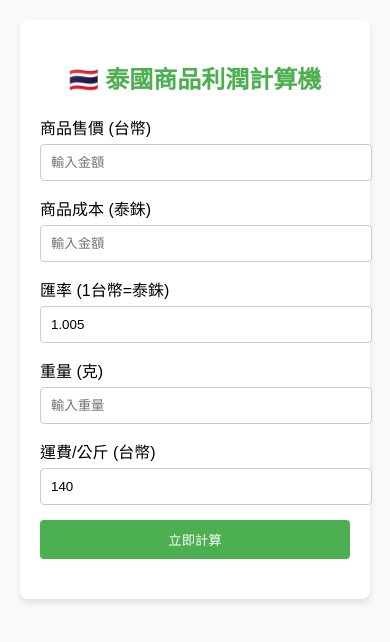
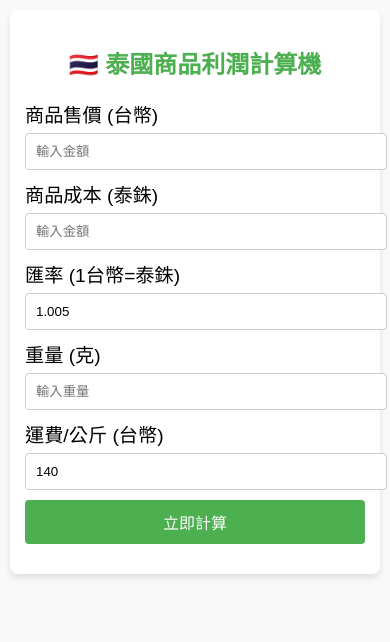
Before and after one commit to norman0228/TH, a plain HTML site: page index.html in a window 390 px wide. Drawn offline with Linux system fonts and the light colour scheme.

Commit message:
styles.css

```diff
--- a/styles.css
+++ b/styles.css
@@ -1,3 +1,4 @@
+/* 全局樣式 */
 body {
     font-family: Arial, sans-serif;
     margin: 0;
@@ -9,7 +10,7 @@ body {
     max-width: 600px;
     margin: 0 auto;
     background: white;
-    padding: 20px;
+    padding: 15px; /* 縮小行距 */
     border-radius: 8px;
     box-shadow: 0 4px 6px rgba(0, 0, 0, 0.1);
 }
@@ -17,15 +18,17 @@ body {
 h2 {
     text-align: center;
     color: #4CAF50;
+    font-size: 1.8em; /* 放大字體 */
 }
 
 .input-group {
-    margin-bottom: 15px;
+    margin-bottom: 10px; /* 縮小間距 */
 }
 
 label {
     display: block;
     margin-bottom: 5px;
+    font-size: 1.2em; /* 放大字體 */
 }
 
 input {
@@ -37,7 +40,7 @@ input {
 
 button {
     width: 100%;
-    padding: 10px;
+    padding: 12px; /* 放大按鈕 */
     background-color: #4CAF50;
     color: white;
     border: none;
@@ -50,5 +53,21 @@ button:hover {
 }
 
 #results {
-    margin-top: 20px;
+    margin-top: 15px; /* 縮小行距 */
 }
+
+/* 響應式設計 */
+@media (max-width: 768px) {
+    body {
+        padding: 10px; /* 手機版縮小內邊距 */
+    }
+
+    h2 {
+        font-size: 1.5em; /* 手機版縮小標題字體 */
+    }
+
+    button {
+        font-size: 1em; /* 手機版縮小按鈕字體 */
+        padding: 10px; /* 手機版縮小按鈕內邊距 */
+    }
+}
```
